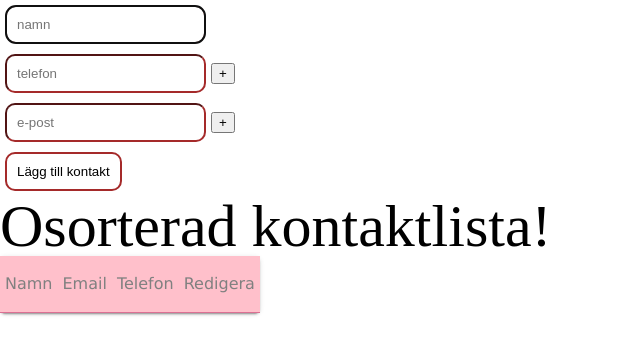
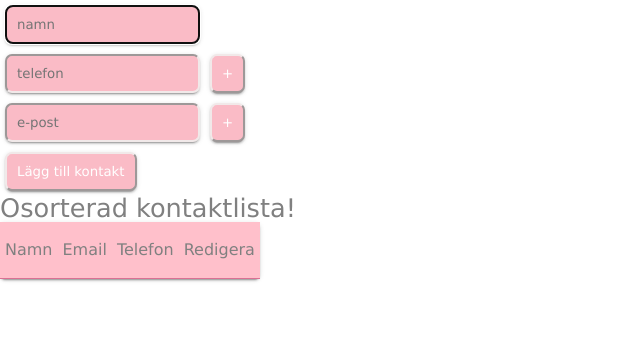
Before and after one commit to Jedling/vanilla-js, a website: page www/index.html in a window 1280 px wide. Shown: the whole page, without its empty margins (0-640 px from the left). Drawn offline with Linux system fonts and the light colour scheme.

Commit message:
minor styling to input

```diff
--- a/www/css/style.css
+++ b/www/css/style.css
@@ -1,30 +1,23 @@
-input {
-  border-color: brown;
-  border-radius: 10px;
-
+input,
+.add-phone,
+.add-email,
+.submit-btn {
+  border-color: rgb(241, 233, 233);
+  border-radius: 7px;
+  background-color: rgb(250, 187, 198);
   padding: 10px;
   margin: 5px;
-}
-
-.submit-btn {
-  background-color: white;
-  border-radius: 10px;
-  border: 2px solid brown;
-  padding: 10px;
-  margin: 5px;
-}
-
-header{
-  font-size: 40px;
-  font-weight: 900;
+  box-shadow: 0 2px 2px 0 rgba(0, 0, 0, 0.14), 0 3px 1px -2px rgba(0, 0, 0, 0.2),
+    0 1px 5px 0 rgba(0, 0, 0, 0.12);
+  color: white;
+  font-family: verdana;
 }
 
 h2 {
-  font-size: 60px;
-}
-.testinput {
-  background-color: green;
-  padding: 40px;
+  font-size: 1.6rem;
+  color: grey;
+  font-family: verdana;
+  margin-bottom: 10px;
 }
 ul {
   background-color: blue;
```
